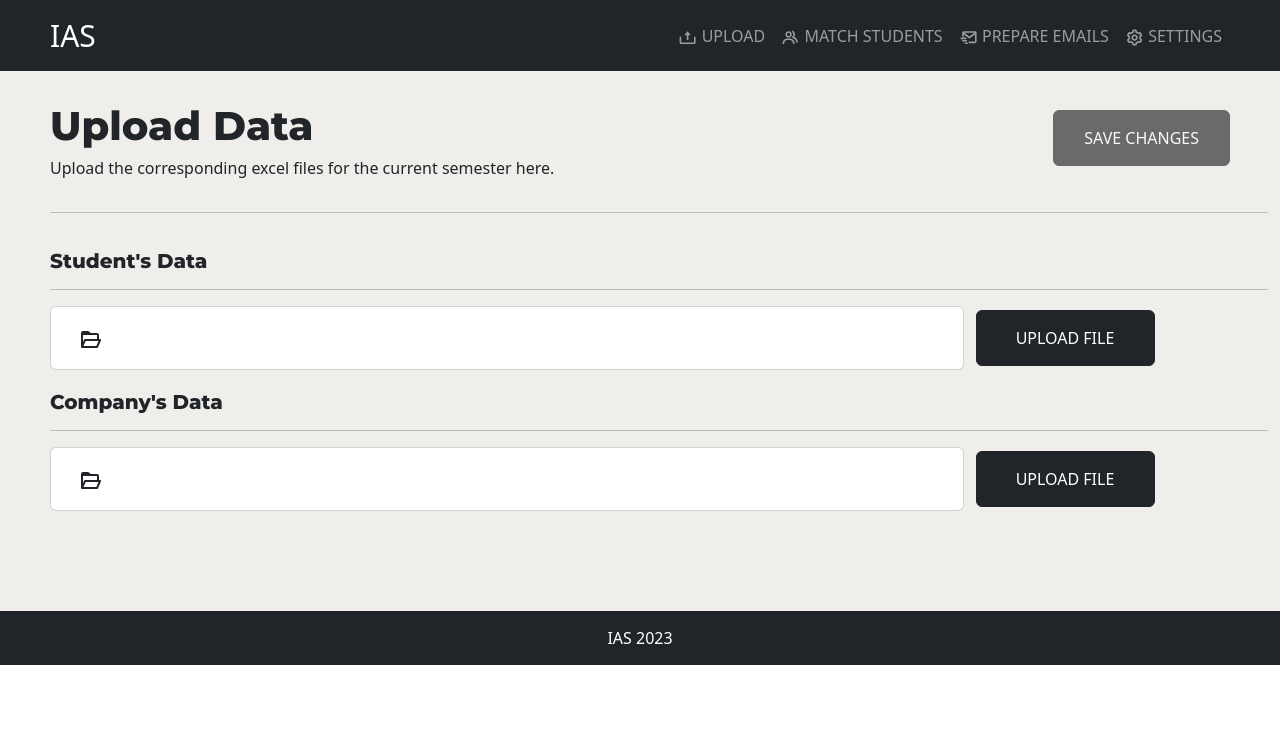
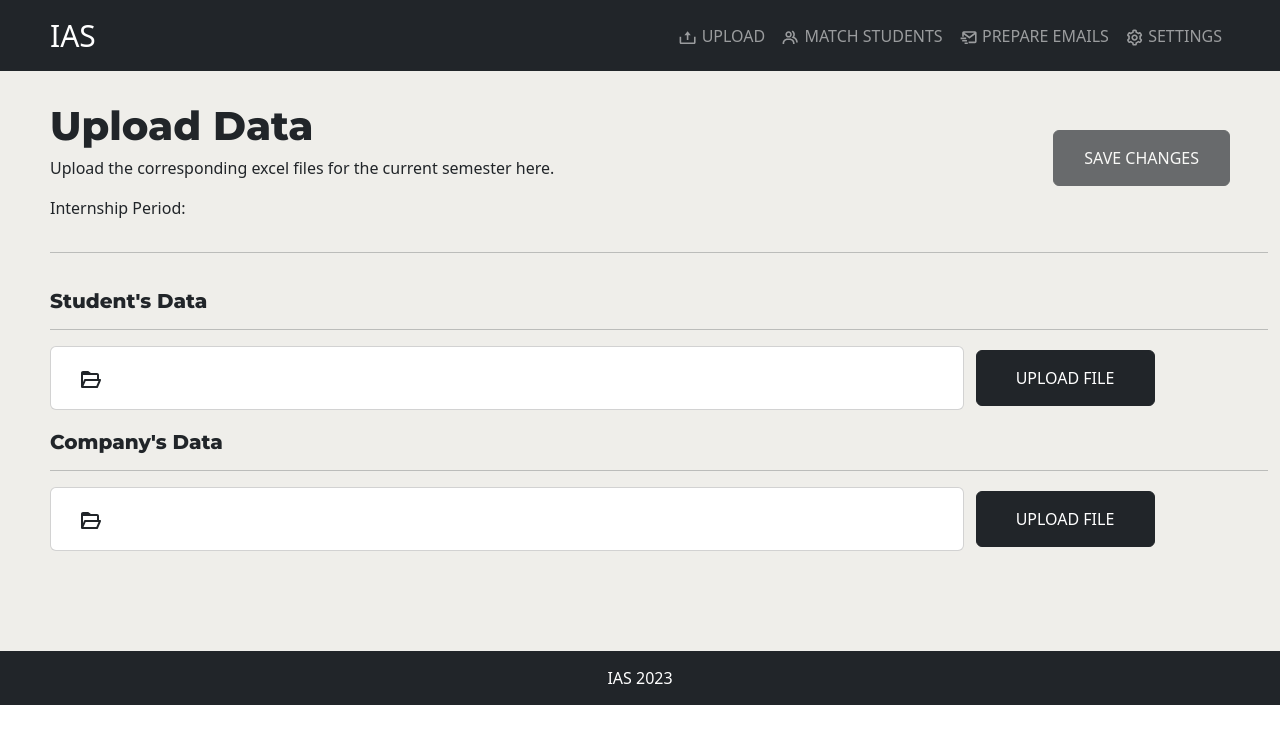
Before and after one commit to devops-assignment1-team1/ias-svc-test, a React (Create React App) app in the folder website/: page /Upload_Data in a window 1280 px wide. Shown: the top 744 px of the page. Built offline with nearby package versions, Linux system fonts and the light colour scheme; no server answers.

Commit message:
Display internship period

```diff
--- a/website/src/pages/UploadData.js
+++ b/website/src/pages/UploadData.js
@@ -43,6 +43,27 @@ function UploadData() {
   // file inputs
   const studentFileInput = React.createRef()
   const companyFileInput = React.createRef()
+
+  const [data, setData] = useState(null);
+  const [internshipPeriod, setInternshipPeriod] = useState(null)
+  // Get internship period to display
+  React.useEffect(() => {
+    fetch(PORT + "/api/v1/settings")
+    .then(response => {
+      if(!response.ok) {
+        throw new Error(response.statusText)
+      }
+      return response.json()
+    })
+    .then(data => {
+      if (data && data.length > 0) {
+        setData(data)
+        const internshipPeriod = data.filter(setting => setting.setting_type === 'INTERNSHIP_PERIOD')[0].setting_value;
+        setInternshipPeriod(internshipPeriod)
+      }
+    })
+    .catch(error => console.log(error))
+  }, [])
 
   const handleConfirmStudentFile = (event) => {
     var input = document.getElementById('StudentUploadFile')
@@ -119,6 +140,9 @@ function UploadData() {
         <div className="col">
           <Title>Upload Data</Title>
           <p>Upload the corresponding excel files for the current semester here.</p>
+          <div className="row">
+            <p>Internship Period: {internshipPeriod}</p>
+          </div>
         </div>
 
         {/* Save Changes */}
```
